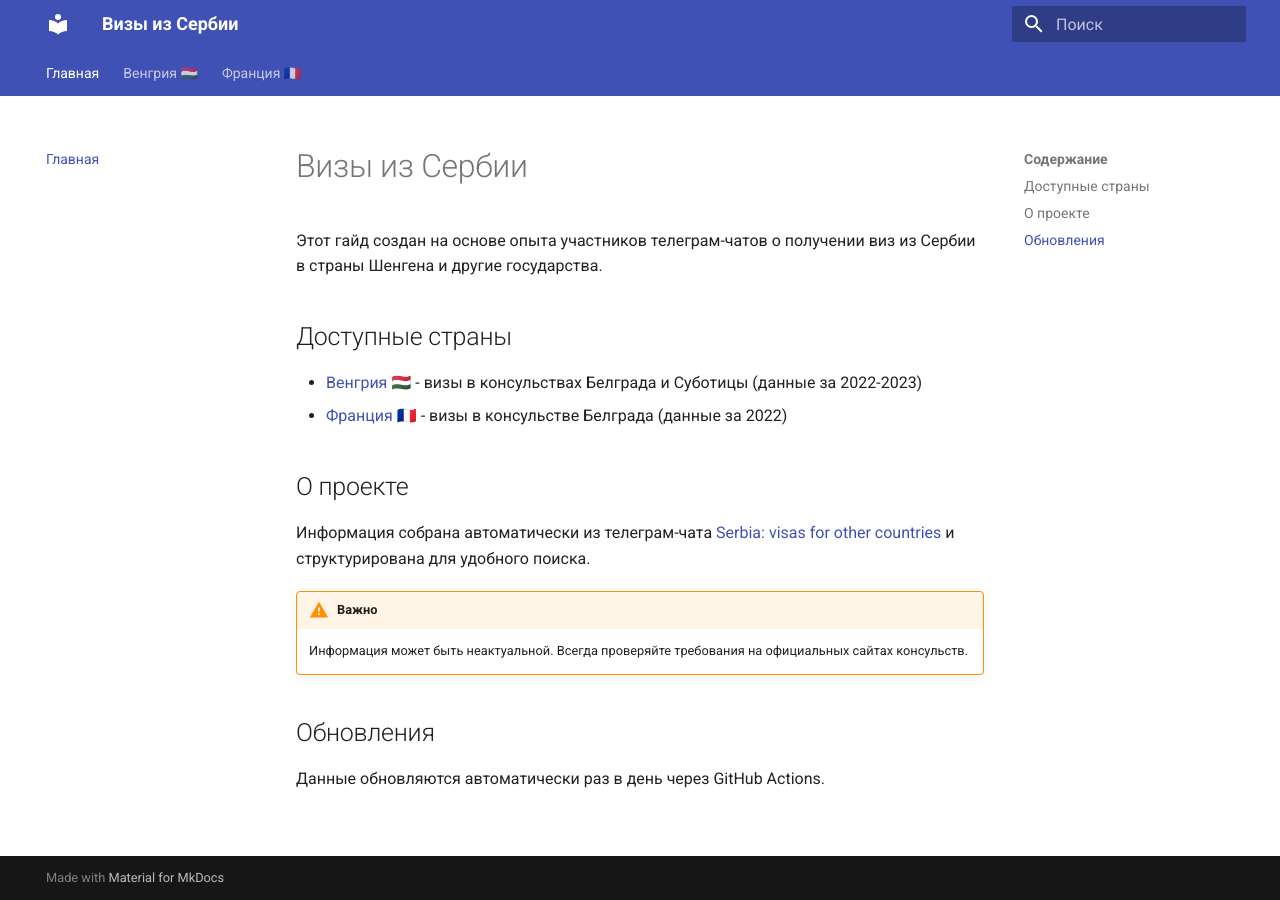
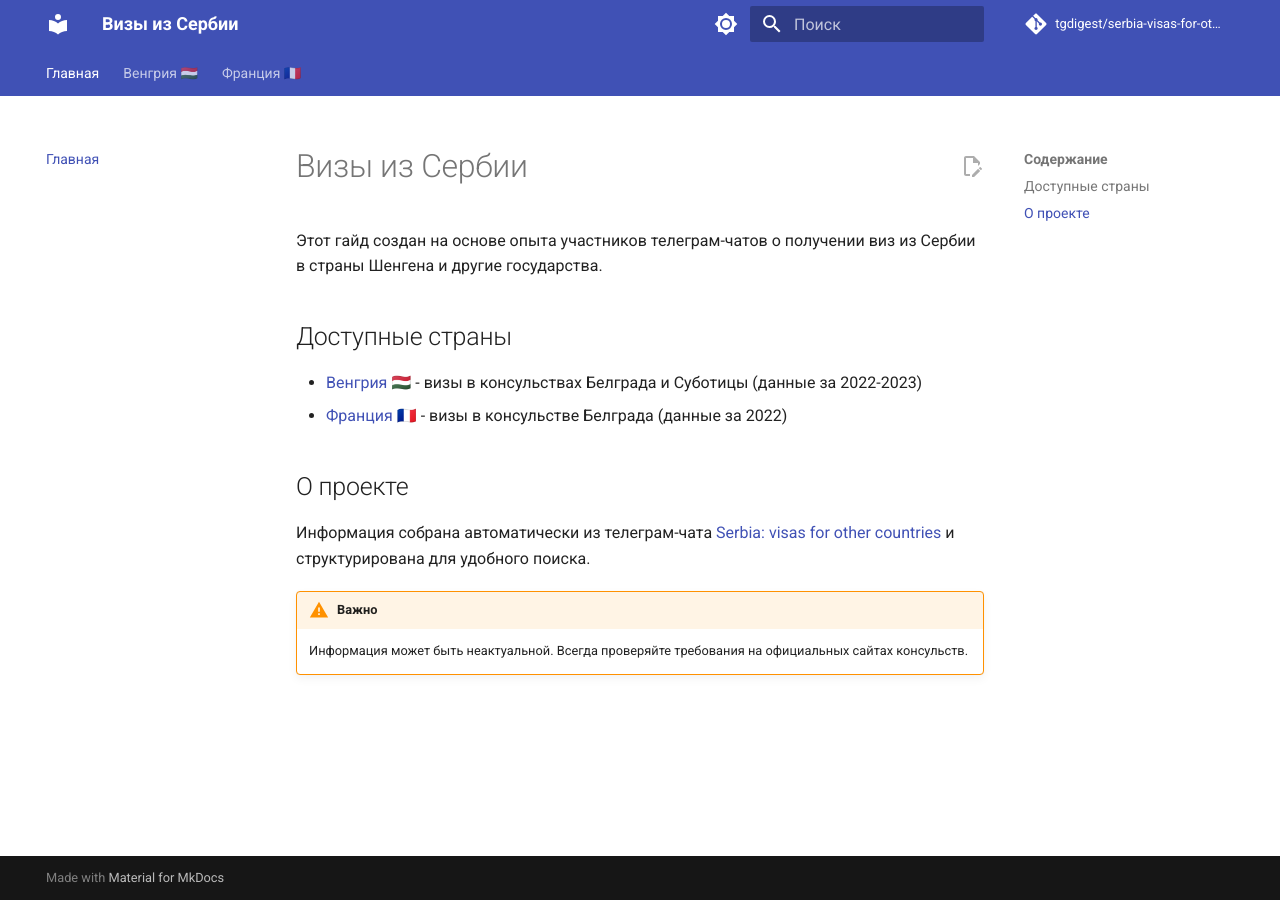
Before and after one commit to tgdigest/serbia-visas-for-other-countries, an MkDocs documentation site: the page built from docs/index.md, in a window 1280 px wide. Built offline with MkDocs 1.6.1 and Material for MkDocs 9.7.7, drawn with Linux system fonts in a browser that asks for light colours; comment, search, counter and statistics services are not loaded.

Commit message:
Add dark theme and edit on GitHub button

```diff
--- a/docs/index.md
+++ b/docs/index.md
@@ -13,7 +13,3 @@
 
 !!! warning "Важно"
     Информация может быть неактуальной. Всегда проверяйте требования на официальных сайтах консульств.
-
-## Обновления
-
-Данные обновляются автоматически раз в день через GitHub Actions.
--- a/mkdocs.yml
+++ b/mkdocs.yml
@@ -1,19 +1,34 @@
 site_name: Визы из Сербии
 site_description: Гайд по получению виз из Сербии в разные страны
 site_url: https://tgdigest.github.io/serbia-visas-for-other-countries/
+
+repo_url: https://github.com/tgdigest/serbia-visas-for-other-countries
+repo_name: tgdigest/serbia-visas-for-other-countries
+edit_uri: edit/main/docs/
 
 theme:
   name: material
   language: ru
   palette:
-    primary: indigo
-    accent: indigo
+    - scheme: default
+      primary: indigo
+      accent: indigo
+      toggle:
+        icon: material/brightness-7
+        name: Switch to dark mode
+    - scheme: slate
+      primary: indigo
+      accent: indigo
+      toggle:
+        icon: material/brightness-4
+        name: Switch to light mode
   features:
     - navigation.tabs
     - navigation.sections
     - navigation.top
     - search.highlight
     - search.share
+    - content.action.edit
 
 nav:
   - Главная: index.md
```
